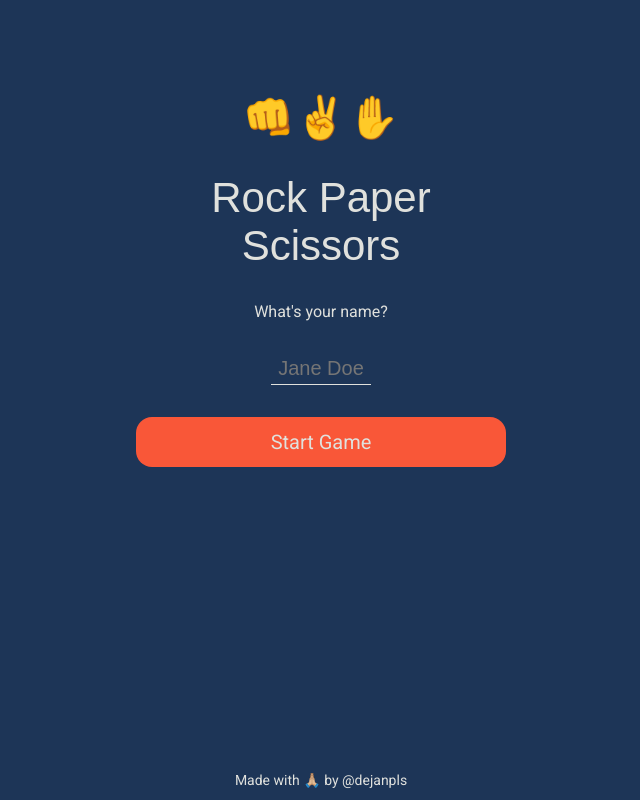
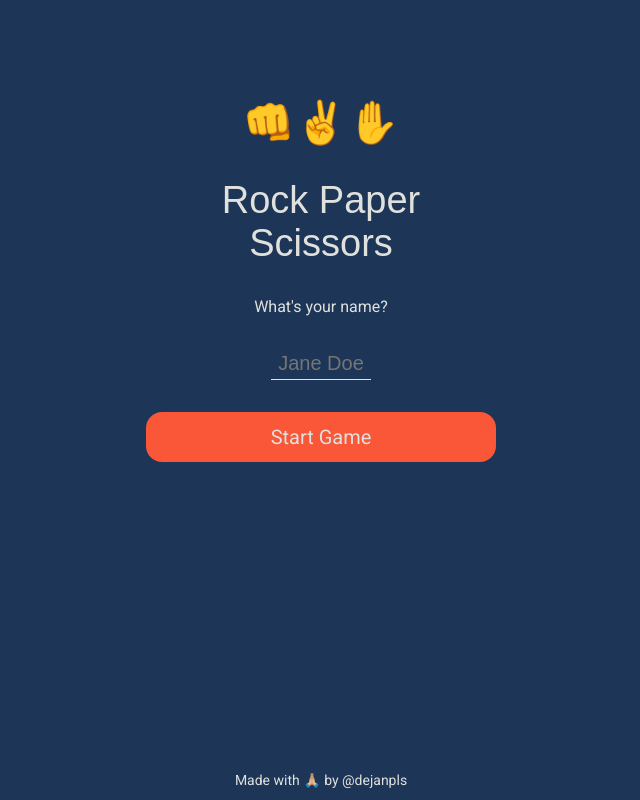
Before and after one commit to dejanpls/rock-paper-scissors, a plain HTML site: page index.html in a window 1280 px wide. Shown: the whole page, without its empty margins (319-959 px from the left). Drawn offline with Linux system fonts and the light colour scheme; a web font is replaced by a local one.

Commit message:
Change width of container to 350px

```diff
--- a/styles.css
+++ b/styles.css
@@ -26,7 +26,7 @@ h3.wonLostTie {
 }
 
 h1.title {
-	font-size: 42px;
+	font-size: 38px;
 }
 
 .btn,
@@ -48,7 +48,7 @@ h1.title {
 }
 
 .btn-container {
-	width: 370px;
+	width: 350px;
 	display: flex;
 	justify-content: space-between;
 	align-items: center;
@@ -57,7 +57,7 @@ h1.title {
 }
 
 .start-container {
-	width: 370px;
+	width: 350px;
 	display: flex;
 	flex-direction: column;
 	justify-content: center;
```
